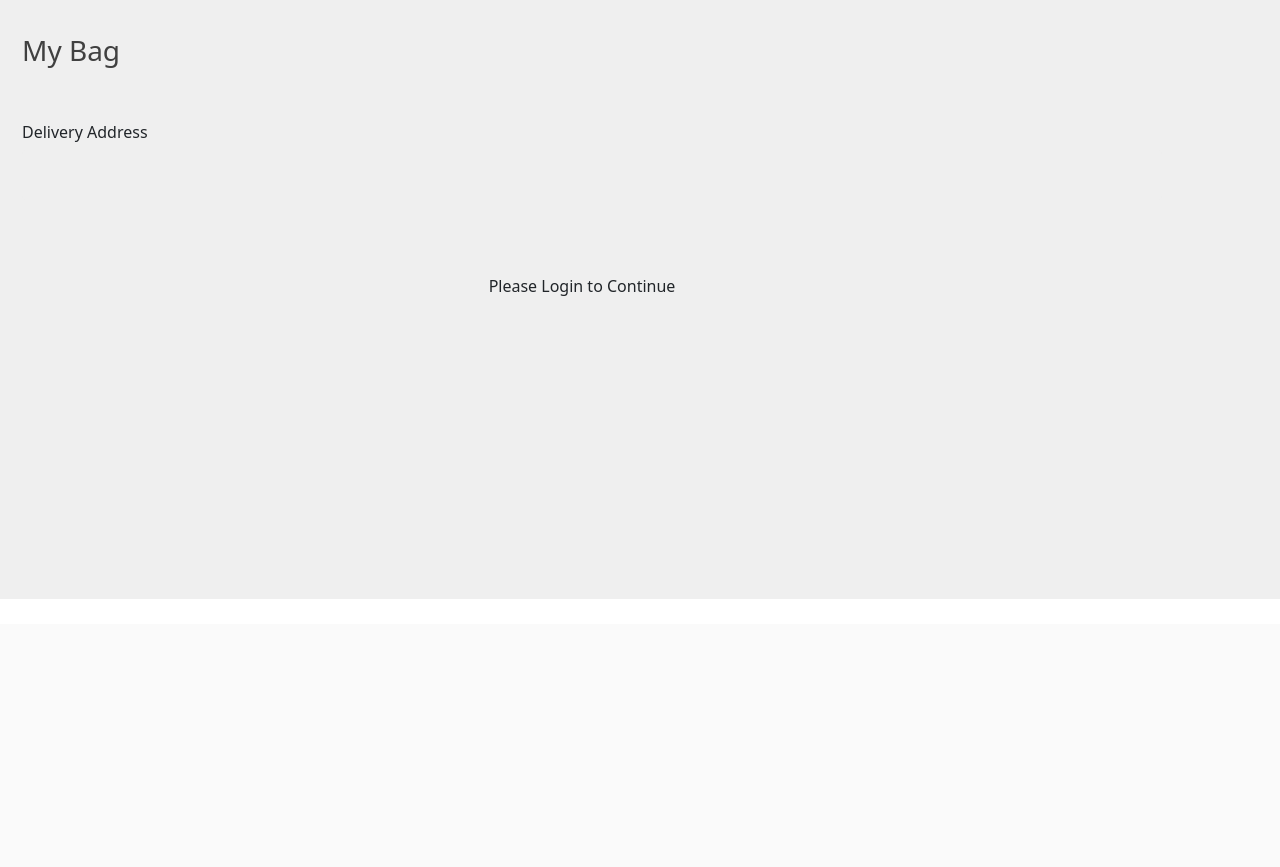
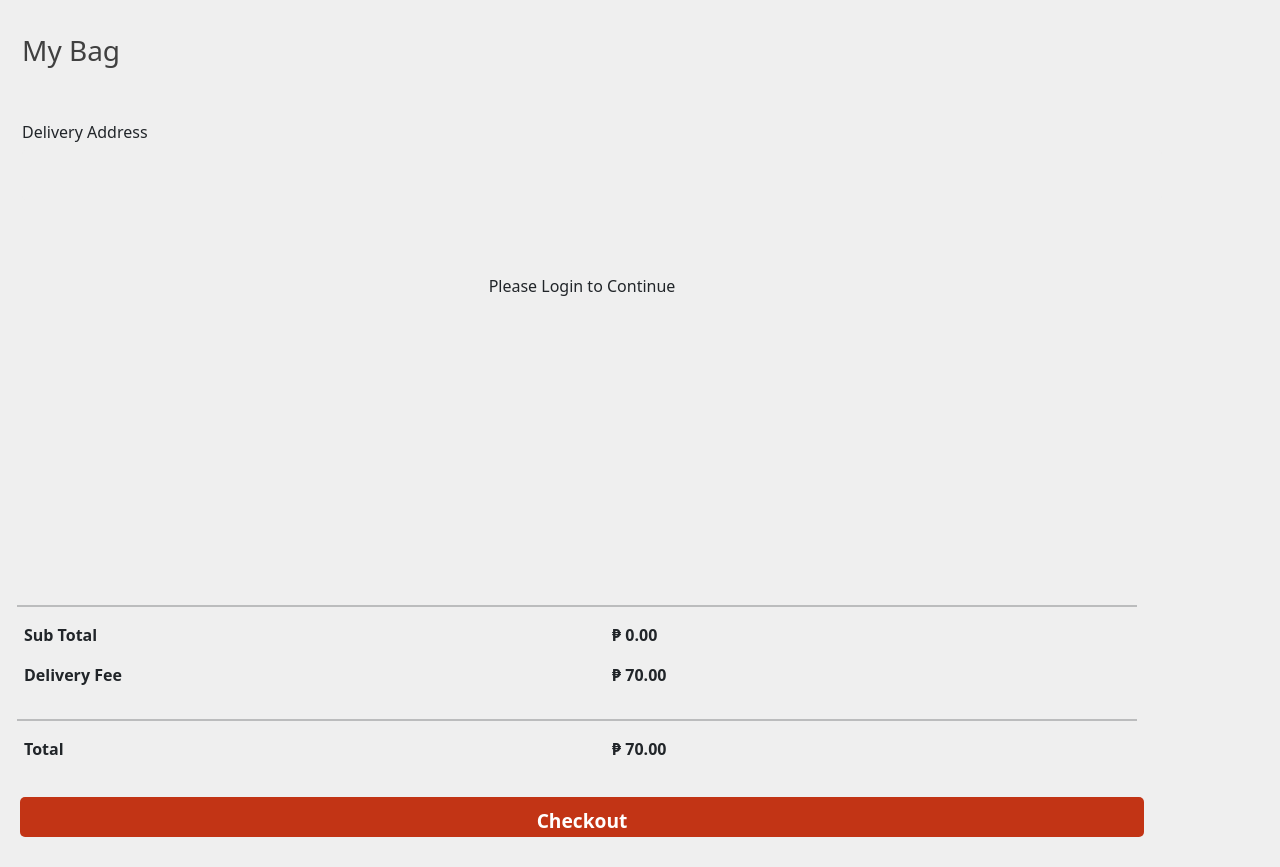
Before and after one commit to kibinzxc/ERP-system-PHCR, a PHP site: page / in a window 1280 px wide. Shown: the part 868-1735 px from the top of the page. Before the commit the page ends 1164 px from the top, so only its background shows below. Run offline with PHP 8.4, Linux system fonts and the light colour scheme; data that the repository does not hold is empty; some libraries are stand-ins or nearby versions.

Commit message:
my bag 2.0

```diff
--- a/index.php
+++ b/index.php
@@ -64,13 +64,16 @@ if (isset($_GET['logout'])) {
     <script src="src/bootstrap/js/bootstrap.min.js"></script>
     <script src="src/bootstrap/js/bootstrap.js"></script>
     <script src="https://kit.fontawesome.com/0d118bca32.js" crossorigin="anonymous"></script>
-
+    <script src="https://ajax.googleapis.com/ajax/libs/jquery/3.5.1/jquery.min.js"></script>
 </head>
 
 <body>
+
     <div class="container-fluid">
-        <div class = "row row-flex"> <!-- Add the row-flex class -->
-            <div class = "col-sm-1 custom-width"> <!-- Add the custom-width class -->
+        <div class="row row-flex">
+            <!-- Add the row-flex class -->
+            <div class="col-sm-1 custom-width">
+                <!-- Add the custom-width class -->
                 <div class="sidebar">
                     <a href="index.php" class="item1">
                         <img class="logo" src="src\assets\img\pizzahut-logo.png" alt="Pizza Hut Logo">
@@ -96,7 +99,7 @@ if (isset($_GET['logout'])) {
                         <span>Rewards</span>
                     </a>
                     <!-- Toggle Login/Logout link -->
-                    <?php if ($loggedIn) : ?>
+                    <?php if ($loggedIn): ?>
                         <a href="src\pages\index\profile.php" class="item">
                             <i class="fa-solid fa-user"></i>
                             <span>Profile</span>
@@ -105,7 +108,7 @@ if (isset($_GET['logout'])) {
                             <i class="fa-solid fa-right-from-bracket"></i>
                             <span>Logout</span>
                         </a>
-                    <?php else : ?><br><br>
+                    <?php else: ?><br><br>
                         <a href="login.php" class="item-login">
                             <i class="fa-solid fa-user"></i>
                             <span>Login</span>
@@ -115,18 +118,18 @@ if (isset($_GET['logout'])) {
                 </div>
             </div>
             <!-- BEGINNING OF BODY -->
-            <div class = "col-sm-9" style="background: white;">
-                <div class = "container">
-                    <div class = "row">
-                        <div class = "col-sm-11">
+            <div class="col-sm-9" style="background: white;">
+                <div class="container">
+                    <div class="row">
+                        <div class="col-sm-11">
                             <div class="search-container">
                                 <input type="text1" id="searchInput" placeholder="What would you like to eat?">
                                 <ul id="searchResults"></ul>
                             </div>
                         </div>
-                        <div class = "col-sm-1">
-                            <div class = "notification-container">
-                                <a href="#" >
+                        <div class="col-sm-1">
+                            <div class="notification-container">
+                                <a href="#">
                                     <i class="fas fa-bell notification-icon"></i>
                                 </a>
                             </div>
@@ -139,18 +142,20 @@ if (isset($_GET['logout'])) {
             <!-- ENDING OF BODY -->
 
             <!-- BEGINNING OF My Bag-->
-            <div class = "col-sm-2" style="background-color: #efefef;"> <!-- Add the fill-remaining class -->
-                <div class = "container" style="margin:0;padding:0;">
-                    <div class = "row">
-                        <div class = "col-sm-12">
+            <div class="col-sm-2" style="background-color: #efefef;">
+                <!-- Add the fill-remaining class -->
+                <div class="container" style="margin:0;padding:0;">
+                    <div class="row">
+                        <div class="col-sm-12">
                             <h3 style="margin-top:35px;margin-left:10px; color:#404040;">My Bag</h3><br><br>
                         </div>
-                        <div class = "col-sm-12">
+                        <div class="col-sm-12">
                             <form method="post">
                                 <h6 style="margin-left:10px;"> Delivery Address</h6>
-                                <input style="font-weight:bold; color:#333; margin-left:10px;" type="text" value="<?php echo $userAddress; ?>"><br><br>
+                                <input style="font-weight:bold; color:#333; margin-left:10px;" type="text" value="<?php echo $userAddress; ?>" <?php if (!$loggedIn) echo 'disabled'; ?>><br><br>
                         </div>
-                            <div class = "col-sm-12 cart" style = "margin:0 0 -25px 0; padding:0; height:50vh; overflow-y: scroll; overflow:auto; ">
+                        <div class="col-sm-12 cart"
+                            style="margin:0 0 -25px 0; padding:0; height:45vh; overflow-y: scroll; overflow:auto; ">
 
                             <?php
                             $db = new mysqli('localhost', 'root', '', 'ph_db');
@@ -166,7 +171,7 @@ if (isset($_GET['logout'])) {
                                 }
                                 $cart = array_reverse($cart);
                                 foreach ($cart as $row) {
-                                            echo'
+                                    echo '
                                             <div class = "box" style = "padding: 10px;border-radius:10px; margin: 10px 10px 10px 5px; position:relative; margin-left:10px;">
                                                 <div class = "container" style="margin:0; padding:0;">
                                                     <div class ="row">
@@ -177,21 +182,20 @@ if (isset($_GET['logout'])) {
                                                         </div>
                                                         <div class = "col-sm-6">
                                                             <div class = "caption">
-                                                                <p>'.$row['namesize'].'</p>
+                                                                <p>' . $row['namesize'] . '</p>
                                                             </div>
                                                             <div class="remove-btn">
                                                                 <a  href="#" class="remove-btn"><i class="fa-solid fa-xmark" style="font-size:25px;"></i></a>
                                                             </div>
-
                                                         </div>
                                                         <div class = "col-sm-2">
                                                             <div class = "price">
-                                                        <p><span class="price-display" data-id="'.$row['cart_id'].'">₱'.$row['price'].'</span></p>
-                                                        <input type="hidden" class="price" name="price" data-id="'.$row['cart_id'].'" value="'.$row['price'].'">
+                                                                <p><span class="price-display" data-id="' . $row['cart_id'] . '">₱' . $row['price'] . '</span></p>
+                                                                <input type="hidden" class="price" name="price" data-id="' . $row['cart_id'] . '" value="' . $row['price'] . '">
                                                             <div class = "quantity1">
-                                                            <select class="quantity" name="quantity" data-id="'.$row['cart_id'].'">';
+                                                            <select class="quantity" name="quantity" data-id="' . $row['cart_id'] . '">';
                                     for ($i = 1; $i <= 10; $i++) {
-                                                                echo '<option value="'.$i.'">'.$i.'</option>';
+                                        echo '<option value="' . $i . '">' . $i . '</option>';
                                     }
                                     echo '</select>
 
@@ -210,6 +214,45 @@ if (isset($_GET['logout'])) {
                             ?>
 
                         </div>
+                        <div class = "col-sm-12" style="margin: 30px 0 0 0;">
+                            <div class = "linebreak" style="margin:0 15px 0 5px;">
+                                <hr style="height:2px;">
+                            </div>
+                        </div>
+                        <div class = "col-sm-12">
+                            <div class = "container">
+                                <div class = "row">
+                                    <div class = "col-sm-6" style="padding:0; margin:0;">
+                                    <p style="font-weight:550">Sub Total</p>
+                                    <p style="font-weight:550">Delivery Fee</p>
+                                    </div>
+                                     <div class = "col-sm-6" style = "padding:0; margin:0;">
+                                        <p id="subtotal" style="margin-left: 30px; font-weight:bold;">₱ 0</p>
+                                        <p style = "margin-left:30px; font-weight:bold;">₱ 70.00</p>
+                                    </div>
+                                </div>
+                            </div>
+                        </div>
+                        <div class = "col-sm-12">
+                            <div class = "linebreak" style="margin:0 15px 0 5px;">
+                                <hr style="height:2px;">
+                            </div>
+                        </div>
+                       <div class = "col-sm-12">
+                            <div class = "container">
+                                <div class = "row">
+                                    <div class = "col-sm-6" style="padding:0; margin:0;">
+                                    <p style="font-weight:550">Total</p>
+                                    </div>
+                                     <div class = "col-sm-6" style = "padding:0; margin:0;">
+                                        <p id="total_amount" style = "margin-left:30px; font-weight:bold;">₱ 0</p>
+                                    </div>
+                                </div>
+                            </div>
+                        </div>
+                        <div class = "col-sm-12" style="padding:0 20px 0 20px; margin-top:20px;">
+                            <input type="submit" value="Checkout" class="checkout" name="checkout">
+                        </div>
                         </form>
 
                     </div>
@@ -218,6 +261,52 @@ if (isset($_GET['logout'])) {
             <!-- ENDING OF My Bag -->
         </div>
     </div>
+ <script>
+$(document).ready(function () {
+    // Function to update subtotal
+    function updateSubtotal() {
+        var subtotal = 0;
+
+        // Iterate through each item in the cart
+        $('.box').each(function () {
+            var quantity = parseInt($(this).find('.quantity').val()); // Parse quantity to integer
+            var price = parseFloat($(this).find('.price').text().replace('₱', '').trim()); // Parse and extract price
+
+            subtotal += quantity * price;
+        });
+
+        $('#subtotal').text('₱ ' + subtotal.toFixed(2)); // Display subtotal with two decimal places
+
+        updateTotalAmount(subtotal); // Call function to update total amount
+    }
+
+    // Function to update total amount
+    function updateTotalAmount(subtotal) {
+        var deliveryFee = 70; // Fixed delivery fee
+        var totalAmount = subtotal + deliveryFee; // Calculate total amount
+
+        $('#total_amount').text('₱ ' + totalAmount.toFixed(2)); // Display total amount with two decimal places
+    }
+
+    // Event listener for quantity change
+    $('.quantity').on('change', function () {
+        var id = $(this).data('id');
+        var quantity = parseInt($(this).val());
+        var price = parseFloat($('.price[data-id="' + id + '"]').val());
+
+        var newPrice = quantity * price;
+
+        $('.price-display[data-id="' + id + '"]').text('₱' + newPrice.toFixed(0));
+
+        updateSubtotal();
+    });
+
+    // Initial update of subtotal when the page loads
+    updateSubtotal();
+});
+
+    </script>
+
 </body>
 
 </html>
@@ -238,7 +327,7 @@ if (isset($_GET['logout'])) {
         // Add more data as needed
     ];
 
-  searchInput.addEventListener('input', function() {
+    searchInput.addEventListener('input', function () {
         const inputValue = this.value.toLowerCase();
         const filteredData = data.filter(item => item.toLowerCase().includes(inputValue));
         displayResults(filteredData);
@@ -254,7 +343,7 @@ if (isset($_GET['logout'])) {
         results.forEach(result => {
             const li = document.createElement('li');
             li.textContent = result;
-      li.addEventListener('click', function() {
+            li.addEventListener('click', function () {
                 searchInput.value = result;
                 searchResults.style.display = 'none';
             });
@@ -265,26 +354,9 @@ if (isset($_GET['logout'])) {
     }
 
     // Hide results on outside click
-  document.addEventListener('click', function(e) {
+    document.addEventListener('click', function (e) {
         if (!searchResults.contains(e.target) && e.target !== searchInput) {
             searchResults.style.display = 'none';
         }
     });
 </script>
-
-<script src="https://ajax.googleapis.com/ajax/libs/jquery/3.5.1/jquery.min.js"></script>
-<script>
-$(document).ready(function(){
-    $('.quantity').on('change', function() {
-        var id = $(this).data('id'); // get the id
-        var quantity = $(this).val(); // get the quantity
-        var price = $('.price[data-id="'+id+'"]').val(); // get the price
-
-        // calculate the new price
-        var newPrice = quantity * price;
-
-        // update the price in the div
-        $('.price-display[data-id="'+id+'"]').text('₱ ' + newPrice);
-    });
-});
-</script>
--- a/src/pages/index/css/styles.css
+++ b/src/pages/index/css/styles.css
@@ -151,7 +151,7 @@ input[type="text"] {
     padding: 10px 30px 10px 0;
     /* Adjust padding to accommodate the icon */
     width: 100%;
-    height:50px;
+    height: 50px;
     box-sizing: border-box;
     border: none;
     border-radius: 4px;
@@ -248,6 +248,7 @@ input[type="text1"]:focus {
         font-size: 0.99em;
     }
 }
+
 .cart {
     scrollbar-width: thin;
     scrollbar-color: #ff9999 #333;
@@ -259,8 +260,7 @@ input[type="text1"]:focus {
     width: 7px;
 }
 
-.cart::-webkit-scrollbar-track {
-}
+.cart::-webkit-scrollbar-track {}
 
 .cart::-webkit-scrollbar-thumb {
     background-color: gray;
@@ -269,14 +269,15 @@ input[type="text1"]:focus {
     /* Matte black: #333 */
 }
 
-.image{
+.image {
     width: 100%;
 
 }
-.caption{
-margin-left:35px;
+
+.caption {
+    margin-left: 35px;
     font-weight: 500;
-color:#333;
+    color: #333;
 }
 
 
@@ -285,23 +286,25 @@ textarea {
     box-sizing: border-box;
     border: none;
     outline: none;
-    font-weight:600;
+    font-weight: 600;
     background-repeat: no-repeat;
-    resize: none; /* Add this line */
-    width: 100%; /* Add this line */
+    resize: none;
+    /* Add this line */
+    width: 100%;
+    /* Add this line */
     background: none;
-    height:auto;
+    height: auto;
 }
 
-.price p{
+.price p {
     font-weight: bold;
-font-size:1.2rem;
-margin-left:-5px;
+    font-size: 1.2rem;
+    margin-left: -5px;
 }
 
-.quantity1{
-margin-top:-5px;
-margin-left:-8px;
+.quantity1 {
+    margin-top: -5px;
+    margin-left: -8px;
 }
 
 .box {
@@ -311,18 +314,19 @@ margin-left:-8px;
 .remove-btn {
     position: absolute;
     display: none;
-top:25px;
-right:5px;
-font-size:3px;
-border:none;
+    top: 25px;
+    right: 5px;
+    font-size: 3px;
+    border: none;
     outline: none;
     text-decoration: none;
-color:gray;
+    color: gray;
 }
 
 .remove-btn:hover {
-color:#a12c12;
+    color: #a12c12;
 }
+
 .box:hover {
     background-color: white;
     border-radius: 5px;
@@ -332,3 +336,22 @@ color:#a12c12;
     display: block;
 
 }
+
+
+.checkout {
+    text-decoration: none;
+    height: 5vh;
+    padding: 10px;
+    font-size: 1.2rem;
+    font-weight:550;
+    color: white;
+    width: 100%;
+    border-radius: 5px;
+    border: none;
+    background-color: #C23415;
+    margin: 0 0 30px 0;
+}
+
+.checkout:hover {
+    background-color: #a12c12;
+}
```
Also changed, not shown: src/pages/index/css/promo.css (line endings or trailing spaces). Lines whose indentation alone changed are shown as unchanged.
